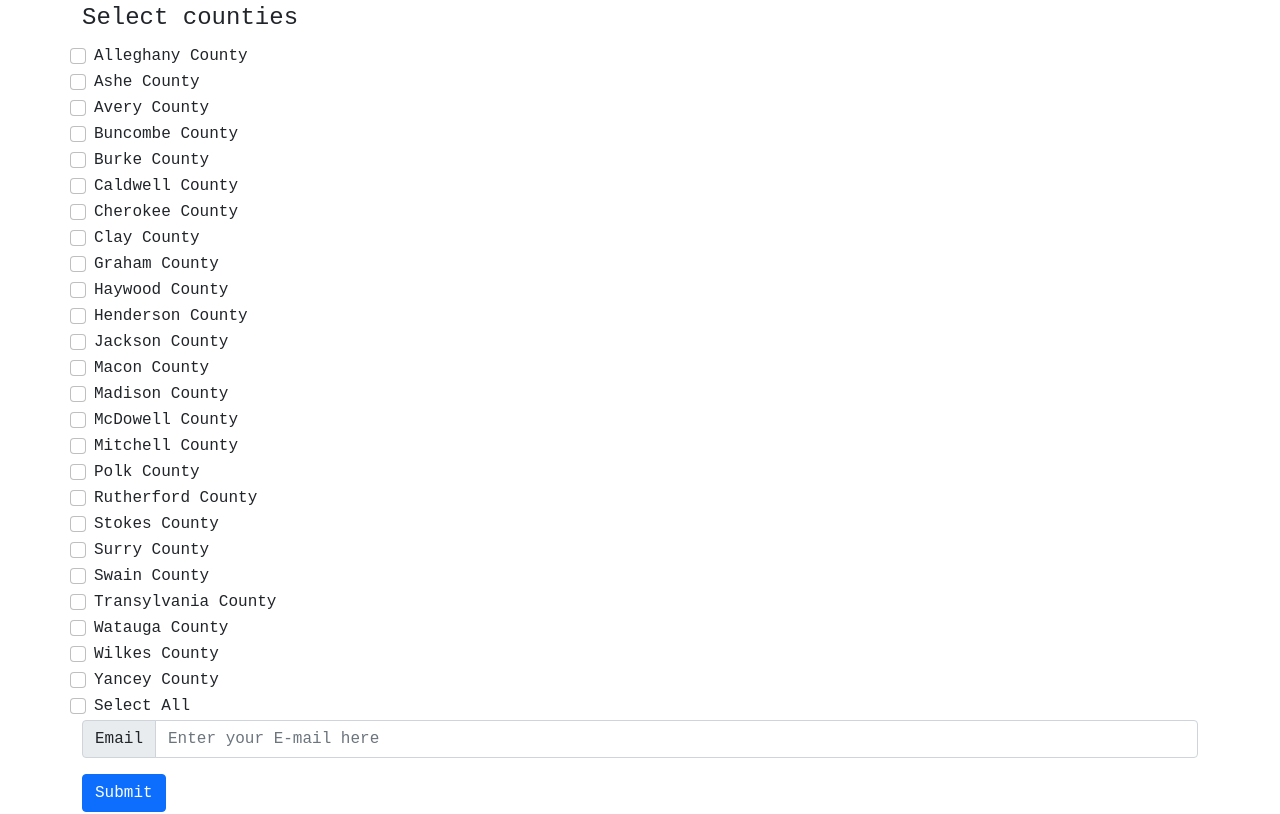
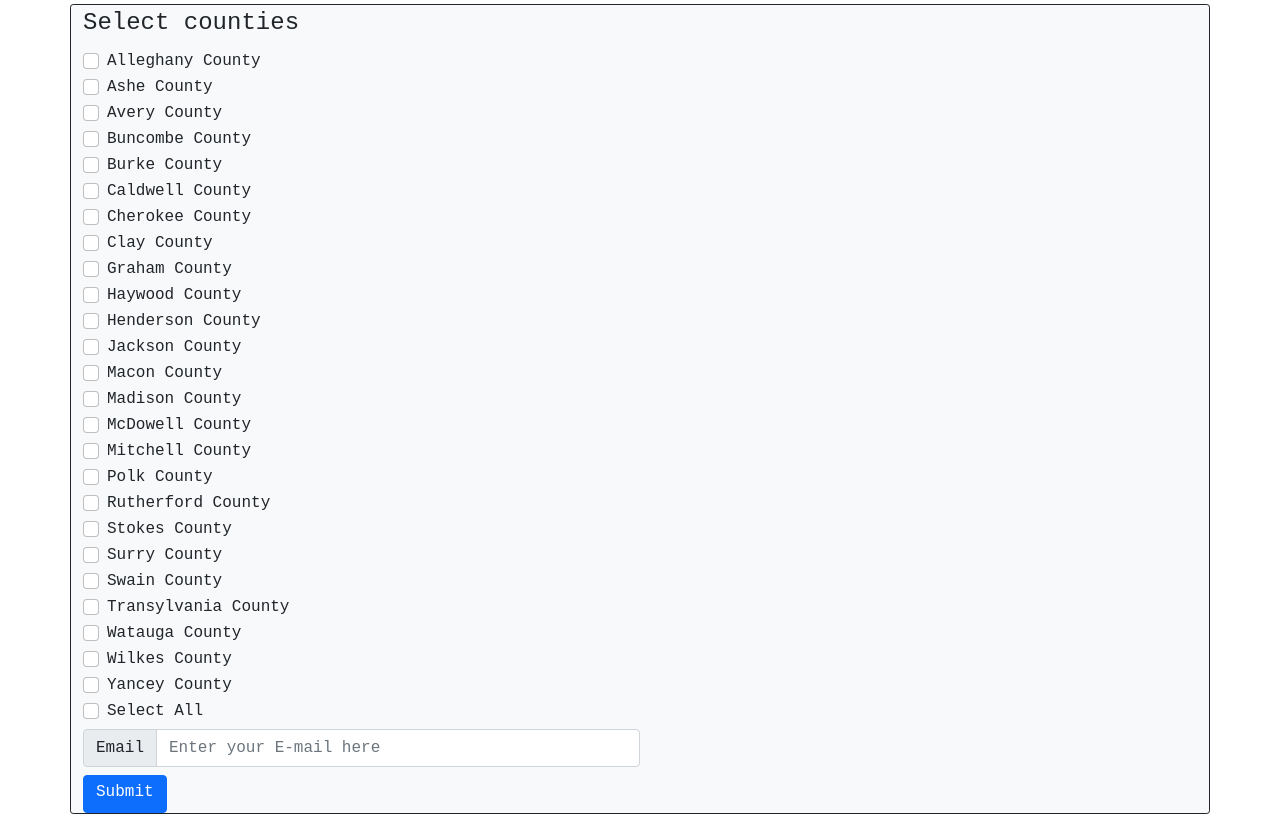
Before and after one commit to tsmit317/Flask-Stocking-Email, a Flask app: page / in a window 1280 px wide. Shown: the part 67-881 px from the top of the page. Run offline with Flask 2, Linux system fonts and the light colour scheme.

Commit message:
Removd col and rows. Shrunk email input to w-50

```diff
--- a/troutstocking/templates/home.html
+++ b/troutstocking/templates/home.html
@@ -18,8 +18,9 @@
       }
     }
   }
+
+
 </script>
-
 <div class="flash_container">
   {% with messages = get_flashed_messages(with_categories = true) %}
     {% if messages %}
@@ -32,25 +33,25 @@
     {% endif %}
   {% endwith %}
 </div>
-<div class="container-sm">
+<div class="container-sm bg-light text-dark border border-dark rounded-1 mt-1 ">
+
   <form method='POST' action='/process-data'>
     <div class="form-group">
       <fieldset>
         <legend>Select counties</legend>
 
-        <div class="col">
+
           {% for county in counties %}
-          <div class="row">
+
           <div class="form-check">
             <input class="form-check-input" name="counties" type="checkbox" value="{{county}}" id="flexCheckDefault">
             <label class="form-check-label" for="flexCheckDefault">
               {{county}}
             </label>
           </div>
-          </div>
           {% endfor %}
 
-          <div class="row">
+
           <div class="form-check">
             <input class="form-check-input" type="checkbox" value="{{county}}" id="flexCheckDefault"
               onclick="selectAllCheckbox(this)" autocomplete="off">
@@ -58,18 +59,17 @@
               Select All
             </label>
           </div>
-          </div>
 
-          <div class="row">
-            <div class="input-group mb-3">
+
+          <div class="input-group pt-1 pb-2 w-50">
             <span class="input-group-text" id="basic-addon1">Email</span>
             <input type="text" class="form-control" name="email" placeholder="Enter your E-mail here" aria-label="Email"
               aria-describedby="basic-addon1" required>
           </div>
-          </div>
+
 
         </div>
-        <button type="submit" class="btn btn-primary">Submit</button>
+        <button type="submit" class="btn btn-primary pt-1 pb-2">Submit</button>
 
       </fieldset>
     </div>
```
Lines whose indentation alone changed are shown as unchanged.
